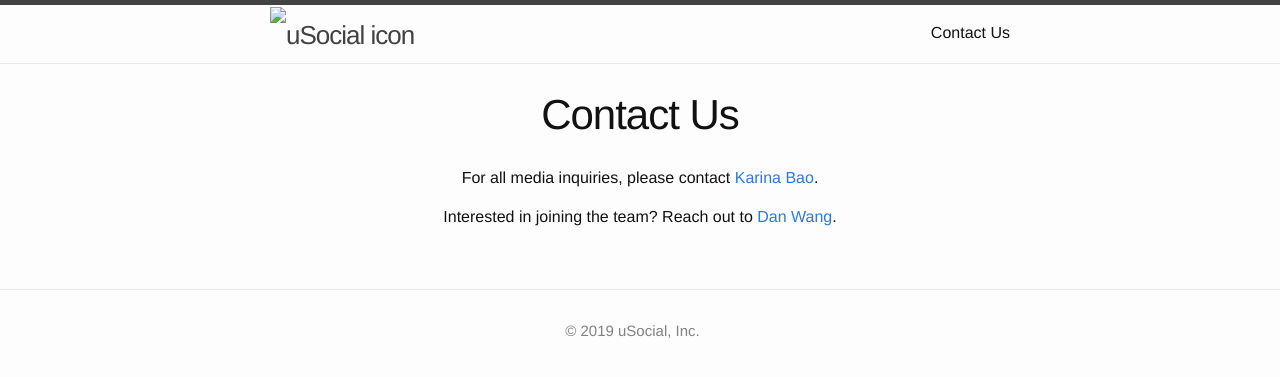
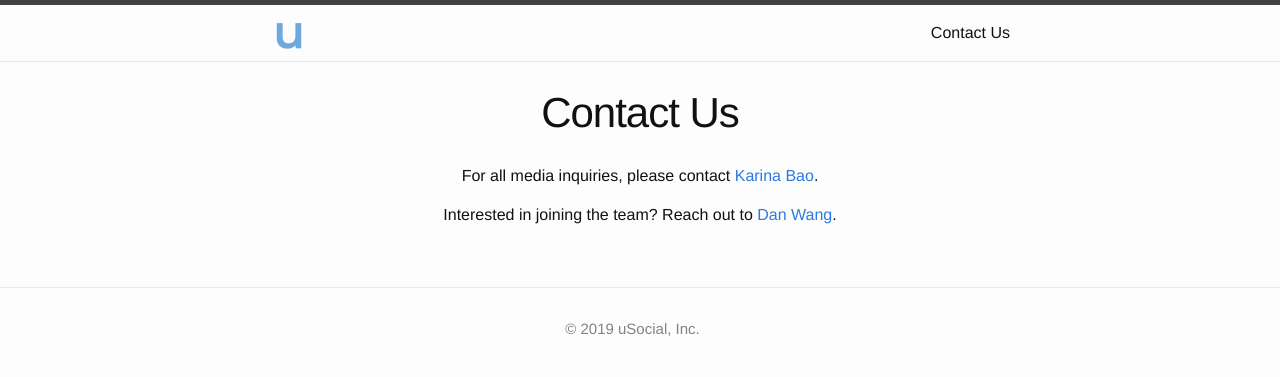
Before and after one commit to danwang1995/danwang1995.github.io, a Jekyll site: the page built from contact.md, in a window 1280 px wide. Shown: the top 377 px of the page. Built offline with Jekyll 4.4.1, drawn with Linux system fonts in a browser that asks for light colours.

Commit message:
Update header.html
Making path to icon absolute

```diff
--- a/_includes/header.html
+++ b/_includes/header.html
@@ -2,7 +2,7 @@
 
   <div class="wrapper">
 
-    <a class="site-title" href="{{ site.baseurl }}/"><img src="images/usocial-transparent-icon.png" alt="uSocial icon" height="40" width="40"></a>
+    <a class="site-title" href="{{ site.baseurl }}/"><img src="/images/usocial-transparent-icon.png" alt="uSocial icon" height="40" width="40"></a>
 
     <nav class="site-nav">
       <a href="#" class="menu-icon">
```
